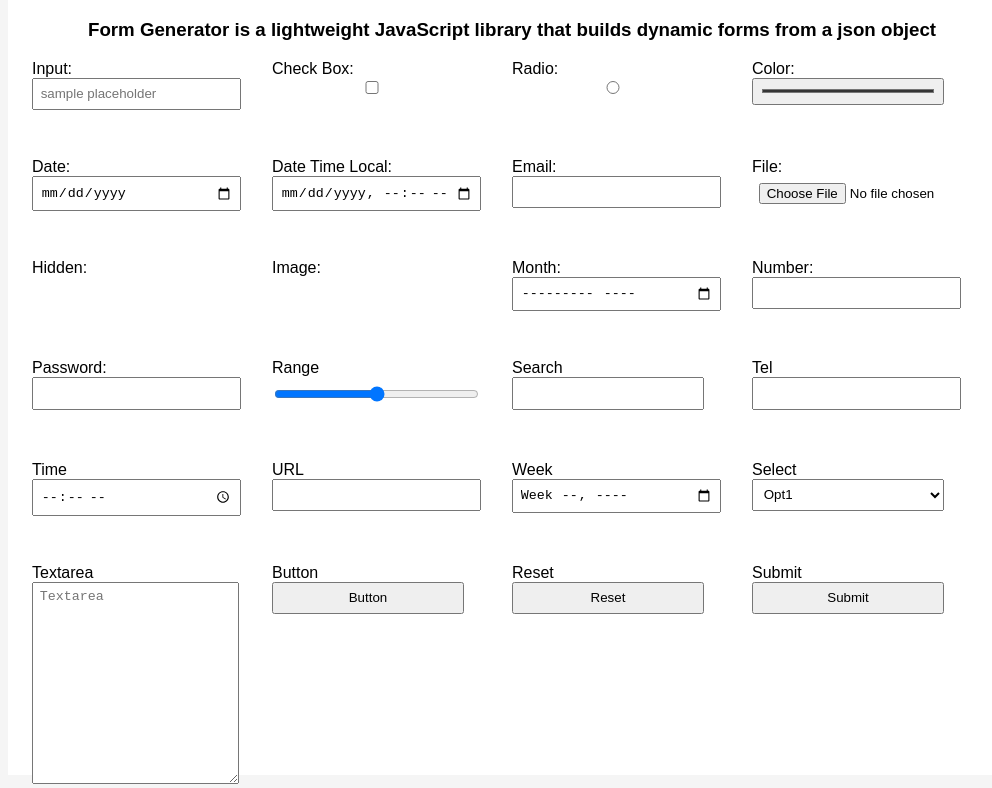
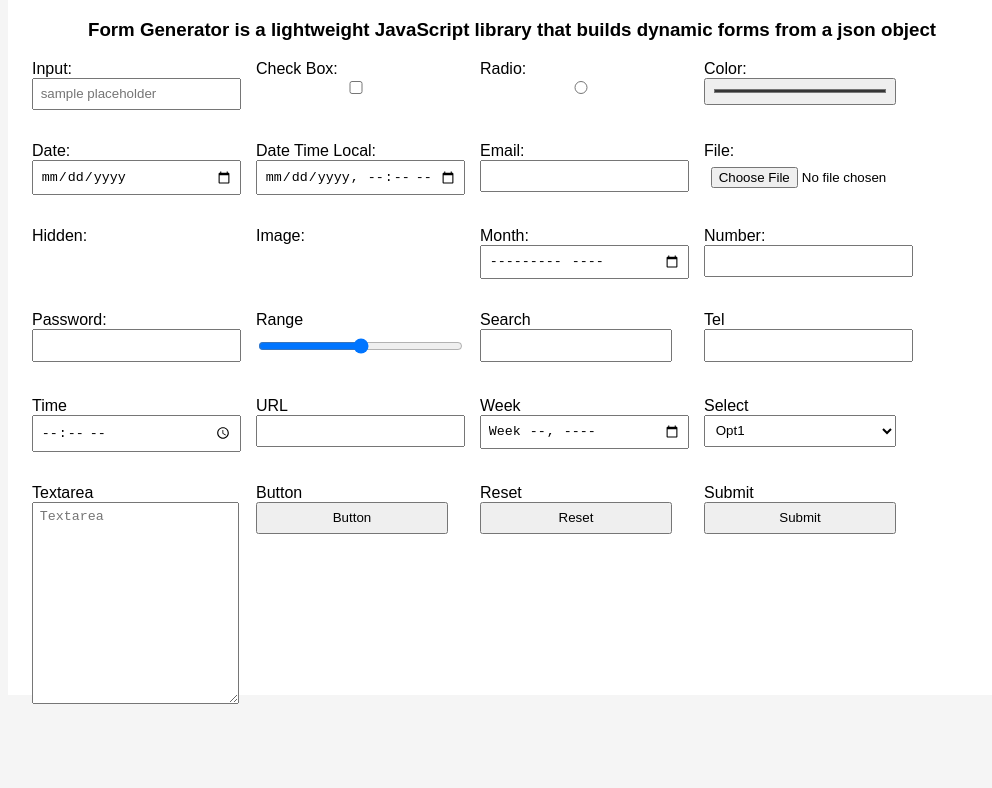
Before and after one commit to danielortiz1982/Form-Generator, a website: page Demo/index.html in a window 1280 px wide. Shown: the part 85-873 px from the top of the page, without its empty margins (128-1120 px from the left). After the commit the page ends 800 px from the top, so only its background shows below. Drawn offline with Linux system fonts and the light colour scheme.

Commit message:
update to styles

```diff
--- a/Demo/styles/sass/main.sass
+++ b/Demo/styles/sass/main.sass
@@ -32,5 +32,9 @@ h1,h2,h3,h4,h5
 #FG-form
     form
         display: grid
-        grid-template-columns: 20% 20% 20% 20%
+        grid-template-columns: 100%
         gap: 3em
+
+        @media screen and (min-width: 768px)
+            grid-template-columns: 20% 20% 20% 20%
+            gap: 2em
```
Also changed, not shown: Demo/styles/dist/main.css, 1 other file.
